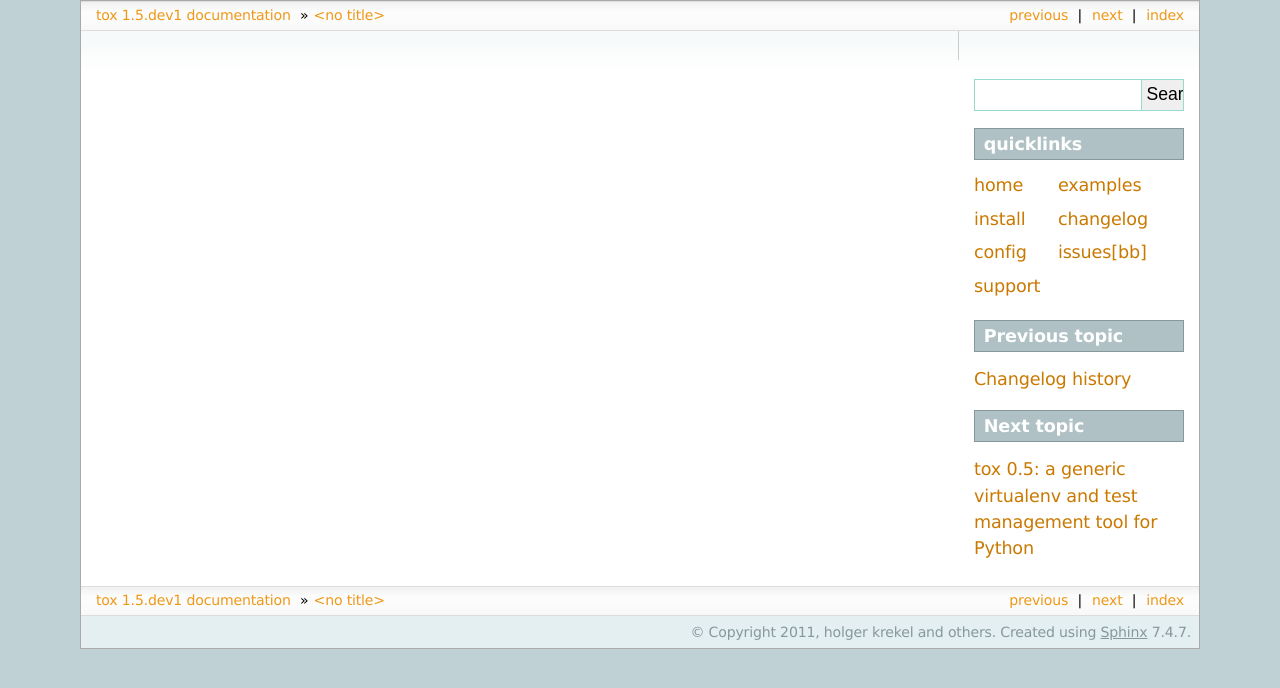
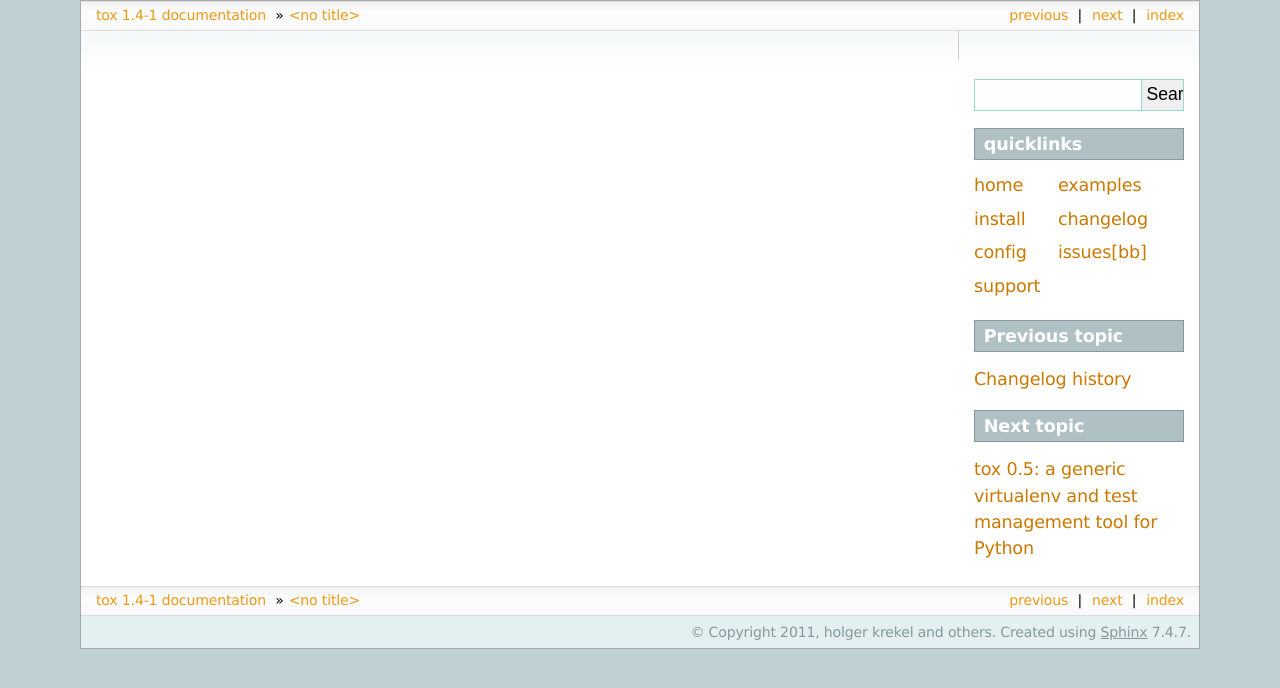
Before and after one commit to msabramo/tox, a Sphinx documentation site: the page built from doc/links.txt, in a window 1280 px wide. Shown: the top 688 px of the page. Built offline with Sphinx 7.4.7, drawn with Linux system fonts in a browser that asks for light colours.

Commit message:
make the documentation use its own version number which increments separately from the tox package

```diff
--- a/doc/conf.py
+++ b/doc/conf.py
@@ -48,9 +48,7 @@ copyright = u'2011, holger krekel and others'
 # built documents.
 #
 # The short X.Y version.
-import tox
-release = tox.__version__
-version = ".".join(release.split(".")[:2])
+release = version = "1.4-1"
 # The full version, including alpha/beta/rc tags.
 
 # The language for content autogenerated by Sphinx. Refer to documentation
```
